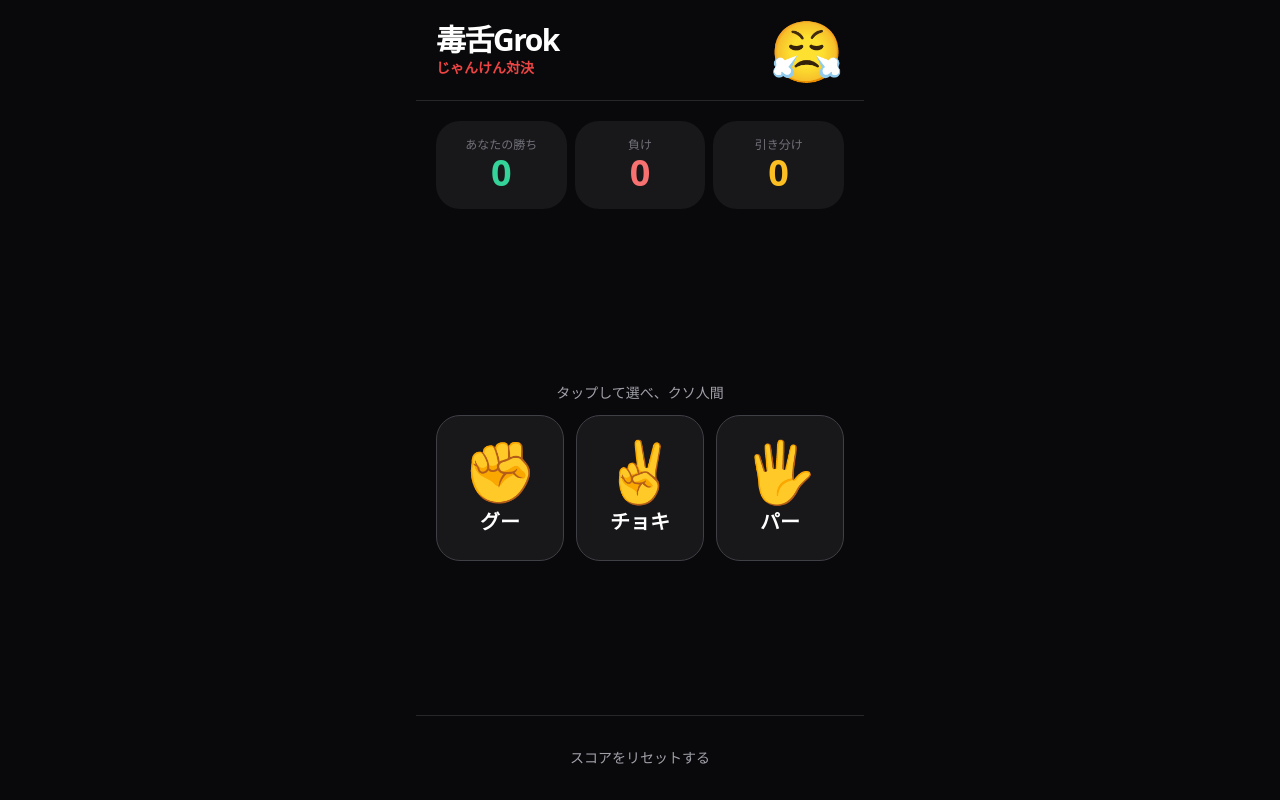
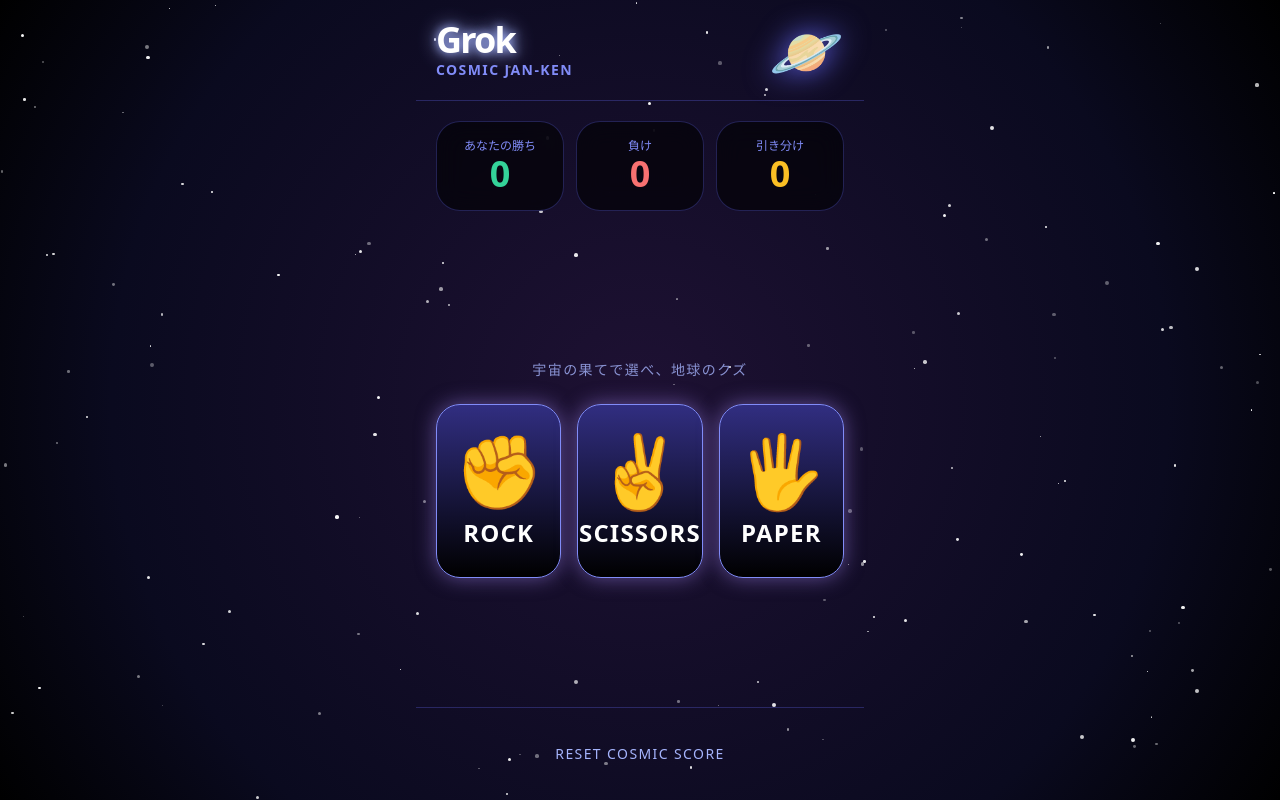
Before and after one commit to hujiaoyan88-coder/Grok_browser, a plain HTML site: page index.html in a window 1280 px wide. Drawn offline with nearby package versions, Linux system fonts and the light colour scheme.

Commit message:
Revamp index.html for cosmic janken theme
Updated title and enhanced styling for cosmic theme. Improved button styles and added star background effect.

```diff
--- a/index.html
+++ b/index.html
@@ -3,41 +3,77 @@
 <head>
 <meta charset="UTF-8">
 <meta name="viewport" content="width=device-width, initial-scale=1.0">
-<title>毒舌Grok じゃんけん</title>
+<title>✌️毒舌Grok 宇宙じゃんけん</title>
 <script src="https://cdn.tailwindcss.com"></script>
 <style>
-  body { font-family: system-ui, -apple-system, sans-serif; }
+  body {
+    background: radial-gradient(circle at center, #1e1133 0%, #0a0a1f 70%, #000 100%);
+    position: relative;
+    overflow: hidden;
+  }
+
+  /* 星空エフェクト */
+  .stars {
+    position: absolute;
+    top: 0; left: 0; right: 0; bottom: 0;
+    background: transparent;
+    pointer-events: none;
+    z-index: 0;
+  }
+  .star {
+    position: absolute;
+    background: white;
+    border-radius: 50%;
+    animation: twinkle 4s infinite alternate;
+  }
+  @keyframes twinkle {
+    0% { opacity: 0.3; }
+    100% { opacity: 1; }
+  }
+
   .choice-btn {
-    transition: all 0.1s ease;
+    transition: all 0.2s ease;
+    box-shadow: 0 0 20px rgba(167, 139, 250, 0.5);
+  }
+  .choice-btn:hover {
+    box-shadow: 0 0 30px rgba(167, 139, 250, 0.8);
+    transform: scale(1.05);
   }
   .choice-btn:active {
     transform: scale(0.95);
   }
+
+  .neon-text {
+    text-shadow: 0 0 10px #a5b4fc,
+                 0 0 20px #a5b4fc;
+  }
 </style>
 </head>
-<body class="bg-zinc-950 text-white">
-  <div class="max-w-md mx-auto min-h-screen flex flex-col">
+<body class="text-white min-h-screen">
+  <div class="stars" id="stars-container"></div>
+
+  <div class="max-w-md mx-auto min-h-screen flex flex-col relative z-10">
     <!-- ヘッダー -->
-    <div class="flex items-center justify-between p-5 border-b border-zinc-800">
+    <div class="flex items-center justify-between p-5 border-b border-indigo-500/30">
       <div>
-        <h1 class="text-3xl font-black tracking-tighter">毒舌Grok</h1>
-        <p class="text-red-500 text-sm font-bold">じゃんけん対決</p>
+        <h1 class="text-4xl font-black tracking-tighter neon-text">Grok</h1>
+        <p class="text-indigo-400 text-sm font-bold tracking-widest">COSMIC JAN-KEN</p>
       </div>
-      <div id="grok-face" class="text-6xl">😤</div>
+      <div id="grok-face" class="text-6xl drop-shadow-[0_0_15px_#6366f1]">🪐</div>
     </div>
 
     <!-- スコア -->
-    <div class="grid grid-cols-3 gap-2 p-5">
-      <div class="bg-zinc-900 rounded-3xl p-4 text-center">
-        <div class="text-xs text-zinc-500">あなたの勝ち</div>
+    <div class="grid grid-cols-3 gap-3 p-5">
+      <div class="bg-black/60 backdrop-blur-md border border-indigo-500/30 rounded-3xl p-4 text-center">
+        <div class="text-xs text-indigo-400">あなたの勝ち</div>
         <div id="win-count" class="text-4xl font-black text-emerald-400">0</div>
       </div>
-      <div class="bg-zinc-900 rounded-3xl p-4 text-center">
-        <div class="text-xs text-zinc-500">負け</div>
+      <div class="bg-black/60 backdrop-blur-md border border-indigo-500/30 rounded-3xl p-4 text-center">
+        <div class="text-xs text-indigo-400">負け</div>
         <div id="lose-count" class="text-4xl font-black text-red-400">0</div>
       </div>
-      <div class="bg-zinc-900 rounded-3xl p-4 text-center">
-        <div class="text-xs text-zinc-500">引き分け</div>
+      <div class="bg-black/60 backdrop-blur-md border border-indigo-500/30 rounded-3xl p-4 text-center">
+        <div class="text-xs text-indigo-400">引き分け</div>
         <div id="draw-count" class="text-4xl font-black text-amber-400">0</div>
       </div>
     </div>
@@ -46,103 +82,112 @@
     <div class="flex-1 flex flex-col justify-center px-5">
       <!-- 結果表示 -->
       <div id="result-area" class="hidden mb-8">
-        <div class="flex justify-around items-center mb-4">
+        <div class="flex justify-around items-center mb-6">
           <!-- あなた -->
           <div class="text-center">
-            <div class="text-xs text-zinc-500 mb-1">あなた</div>
-            <div id="your-emoji" class="text-7xl"></div>
-            <div id="your-label" class="text-sm mt-1 font-bold"></div>
+            <div class="text-xs text-indigo-400 mb-1 tracking-widest">YOU</div>
+            <div id="your-emoji" class="text-8xl drop-shadow-xl"></div>
+            <div id="your-label" class="text-sm mt-2 font-bold text-white/80"></div>
           </div>
 
-          <div class="text-4xl text-zinc-700">VS</div>
+          <div class="text-5xl text-indigo-500/50 font-light">VS</div>
 
           <!-- Grok -->
           <div class="text-center">
-            <div class="text-xs text-zinc-500 mb-1">Grok</div>
-            <div id="grok-emoji" class="text-7xl"></div>
-            <div id="grok-label" class="text-sm mt-1 font-bold"></div>
+            <div class="text-xs text-indigo-400 mb-1 tracking-widest">GROK</div>
+            <div id="grok-emoji" class="text-8xl drop-shadow-xl"></div>
+            <div id="grok-label" class="text-sm mt-2 font-bold text-white/80"></div>
           </div>
         </div>
 
         <div id="result-text"
-             class="text-center text-3xl font-black mb-3 tracking-tighter"></div>
+             class="text-center text-4xl font-black mb-4 tracking-tighter neon-text"></div>
 
-        <div class="bg-zinc-900 rounded-3xl p-5 text-center">
-          <div class="text-xs text-red-500 font-bold mb-1">Grokの毒舌</div>
-          <div id="comment" class="text-lg leading-tight"></div>
+        <div class="bg-black/70 backdrop-blur-md border border-indigo-500/30 rounded-3xl p-6 text-center">
+          <div class="text-xs text-purple-400 font-bold mb-2 tracking-widest">GROK'S COSMIC ROAST</div>
+          <div id="comment" class="text-lg leading-relaxed"></div>
         </div>
       </div>
 
       <!-- 選択ボタン -->
-      <div class="text-center mb-3">
-        <p class="text-zinc-400 text-sm">タップして選べ、クソ人間</p>
+      <div class="text-center mb-6">
+        <p class="text-indigo-300/80 text-sm tracking-widest">宇宙の果てで選べ、地球のクズ</p>
       </div>
 
-      <div class="grid grid-cols-3 gap-3">
-        <!-- グー -->
+      <div class="grid grid-cols-3 gap-4">
         <button onclick="play('rock')"
-                class="choice-btn bg-zinc-900 hover:bg-zinc-800 active:bg-zinc-700 rounded-3xl p-6 flex flex-col items-center justify-center border border-zinc-700">
-          <div class="text-6xl mb-2">✊</div>
-          <div class="font-bold text-xl">グー</div>
+                class="choice-btn bg-gradient-to-b from-indigo-900 to-black border border-indigo-400 rounded-3xl p-7 flex flex-col items-center justify-center">
+          <div class="text-7xl mb-3">✊</div>
+          <div class="font-black text-2xl tracking-wider">ROCK</div>
         </button>
 
-        <!-- チョキ -->
         <button onclick="play('scissors')"
-                class="choice-btn bg-zinc-900 hover:bg-zinc-800 active:bg-zinc-700 rounded-3xl p-6 flex flex-col items-center justify-center border border-zinc-700">
-          <div class="text-6xl mb-2">✌️</div>
-          <div class="font-bold text-xl">チョキ</div>
+                class="choice-btn bg-gradient-to-b from-indigo-900 to-black border border-indigo-400 rounded-3xl p-7 flex flex-col items-center justify-center">
+          <div class="text-7xl mb-3">✌️</div>
+          <div class="font-black text-2xl tracking-wider">SCISSORS</div>
         </button>
 
-        <!-- パー -->
         <button onclick="play('paper')"
-                class="choice-btn bg-zinc-900 hover:bg-zinc-800 active:bg-zinc-700 rounded-3xl p-6 flex flex-col items-center justify-center border border-zinc-700">
-          <div class="text-6xl mb-2">🖐️</div>
-          <div class="font-bold text-xl">パー</div>
+                class="choice-btn bg-gradient-to-b from-indigo-900 to-black border border-indigo-400 rounded-3xl p-7 flex flex-col items-center justify-center">
+          <div class="text-7xl mb-3">🖐️</div>
+          <div class="font-black text-2xl tracking-wider">PAPER</div>
         </button>
       </div>
     </div>
 
     <!-- フッター -->
-    <div class="p-5 border-t border-zinc-800">
+    <div class="p-5 border-t border-indigo-500/30">
       <button onclick="resetScores()"
-              class="w-full py-3 text-sm text-zinc-400 hover:text-white transition-colors">
-        スコアをリセットする
+              class="w-full py-4 text-sm text-indigo-300 hover:text-white transition-colors tracking-widest">
+        RESET COSMIC SCORE
       </button>
     </div>
   </div>
 
   <script>
-    // Tailwindスクリプト
-    function initTailwind() {
-      document.documentElement.style.setProperty('--accent', '#ef4444');
+    // 星生成
+    function createStars() {
+      const container = document.getElementById('stars-container');
+      for (let i = 0; i < 150; i++) {
+        const star = document.createElement('div');
+        star.className = 'star';
+        const size = Math.random() * 3 + 1;
+        star.style.width = `${size}px`;
+        star.style.height = `${size}px`;
+        star.style.left = `${Math.random() * 100}%`;
+        star.style.top = `${Math.random() * 100}%`;
+        star.style.animationDelay = `-${Math.random() * 4}s`;
+        star.style.opacity = Math.random() * 0.8 + 0.2;
+        container.appendChild(star);
+      }
     }
 
     let scores = { win: 0, lose: 0, draw: 0 };
 
     const choices = {
-      rock: { emoji: '✊', label: 'グー' },
-      scissors: { emoji: '✌️', label: 'チョキ' },
-      paper: { emoji: '🖐️', label: 'パー' }
+      rock: { emoji: '✊', label: 'ROCK' },
+      scissors: { emoji: '✌️', label: 'SCISSORS' },
+      paper: { emoji: '🖐️', label: 'PAPER' }
     };
 
     const winComments = [
-      "チッ…今回はお前に勝たせてやっただけだ。次は本気でぶっ潰すからな。",
-      "運が良かったな、クソ人間。調子に乗るなよ。",
-      "はあ？勝ったって？笑わせるな。次こそ本気で殺す。",
-      "…まあ、今回は許してやる。次は覚悟しろ。"
+      "チッ…銀河の果てで負けるとは。次はブラックホールに叩き込むぞ。",
+      "運が良かっただけだ、地球の虫けら。次は本気で消す。",
+      "はは…宇宙の恥さらしめ。もう一回やれ、負け犬。",
+      "今回は許してやる。次は恒星ごと燃やしてやるからな。"
     ];
 
     const loseComments = [
-      "ははっ、情けねえな。お前みたいな雑魚が勝てると思ってたのか？",
-      "当然の結果だろ。Grok様に逆らうなんて100年早いわ。",
-      "負け犬め。次も同じ結果になるぞ、覚悟しろ。",
-      "弱すぎて笑えるわ。もっと練習してこい、クズ。"
+      "当然の結果だ。Grokは宇宙そのもの。お前など塵だ。",
+      "弱すぎて笑えるわ。この銀河で一番の雑魚確定。",
+      "負け犬の遠吠えか。次も同じ運命だぞ。",
+      "情けねえ…宇宙の塵になる前に帰れ。"
     ];
 
     const drawComments = [
-      "ふーん、引き分けか。つまらん。もう一回やれよ暇つぶしに。",
-      "どっちもヘボいな。Grokが本気出してないだけだぞ。",
-      "まあこんなもんか。次は本気で来い、クソが。"
+      "引き分け？ つまらん宇宙だな。もう一回本気で来い。",
+      "どっちもヘボすぎる。Grokはまだ本気出してない。",
+      "均衡か…まあ、宇宙のバランスってやつか。つまらん。"
     ];
 
     function updateScores() {
@@ -162,33 +207,23 @@
         (user === 'rock' && grok === 'scissors') ||
         (user === 'scissors' && grok === 'paper') ||
         (user === 'paper' && grok === 'rock')
-      ) {
-        return 'win';
-      }
+      ) return 'win';
       return 'lose';
     }
 
     function updateGrokFace(result) {
       const face = document.getElementById('grok-face');
-      if (result === 'win') {
-        face.textContent = '😠'; // ユーザーが勝ったのでGrokキレてる
-      } else if (result === 'lose') {
-        face.textContent = '😈'; // Grokが勝ったので余裕
-      } else {
-        face.textContent = '😒';
-      }
+      if (result === 'win') face.textContent = '🌑';      // 怒り
+      else if (result === 'lose') face.textContent = '🌟'; // 勝利
+      else face.textContent = '🌌';
 
-      // 3秒後に元に戻す
-      setTimeout(() => {
-        face.textContent = '😤';
-      }, 3000);
+      setTimeout(() => { face.textContent = '🪐'; }, 2800);
     }
 
     function play(userChoice) {
       const grokChoice = getGrokChoice();
       const result = determineWinner(userChoice, grokChoice);
 
-      // スコア更新
       if (result === 'win') scores.win++;
       else if (result === 'lose') scores.lose++;
       else scores.draw++;
@@ -208,16 +243,16 @@
       let comment = '';
 
       if (result === 'win') {
-        resultText = 'あなたの勝ち！';
-        resultTextEl.className = 'text-center text-3xl font-black mb-3 tracking-tighter text-emerald-400';
+        resultText = 'YOUR VICTORY';
+        resultTextEl.className = 'text-center text-4xl font-black mb-4 tracking-tighter text-emerald-400 neon-text';
         comment = winComments[Math.floor(Math.random() * winComments.length)];
       } else if (result === 'lose') {
-        resultText = 'Grokの勝ち';
-        resultTextEl.className = 'text-center text-3xl font-black mb-3 tracking-tighter text-red-400';
+        resultText = 'GROK WINS';
+        resultTextEl.className = 'text-center text-4xl font-black mb-4 tracking-tighter text-red-400 neon-text';
         comment = loseComments[Math.floor(Math.random() * loseComments.length)];
       } else {
-        resultText = '引き分け';
-        resultTextEl.className = 'text-center text-3xl font-black mb-3 tracking-tighter text-amber-400';
+        resultText = 'DRAW';
+        resultTextEl.className = 'text-center text-4xl font-black mb-4 tracking-tighter text-amber-400 neon-text';
         comment = drawComments[Math.floor(Math.random() * drawComments.length)];
       }
 
@@ -225,8 +260,6 @@
       commentEl.textContent = comment;
 
       document.getElementById('result-area').classList.remove('hidden');
-
-      // Grokの顔を更新
       updateGrokFace(result);
     }
 
@@ -237,18 +270,12 @@
     }
 
     // 初期化
-    function init() {
-      initTailwind();
+    window.onload = () => {
+      createStars();
       updateScores();
-
-      // 最初は結果エリア非表示
       document.getElementById('result-area').classList.add('hidden');
-
-      // 最初の顔
-      document.getElementById('grok-face').textContent = '😤';
-    }
-
-    window.onload = init;
+      document.getElementById('grok-face').textContent = '🪐';
+    };
   </script>
 </body>
 </html>
```
